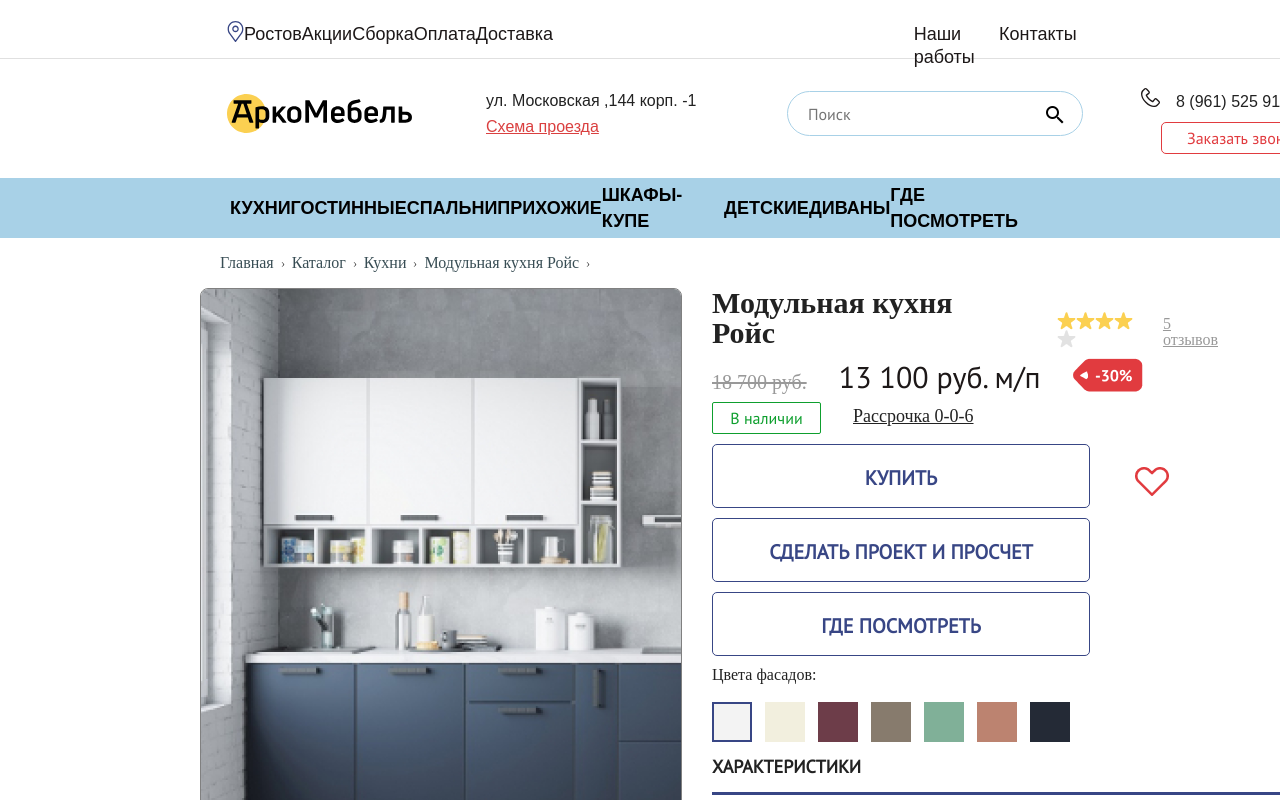
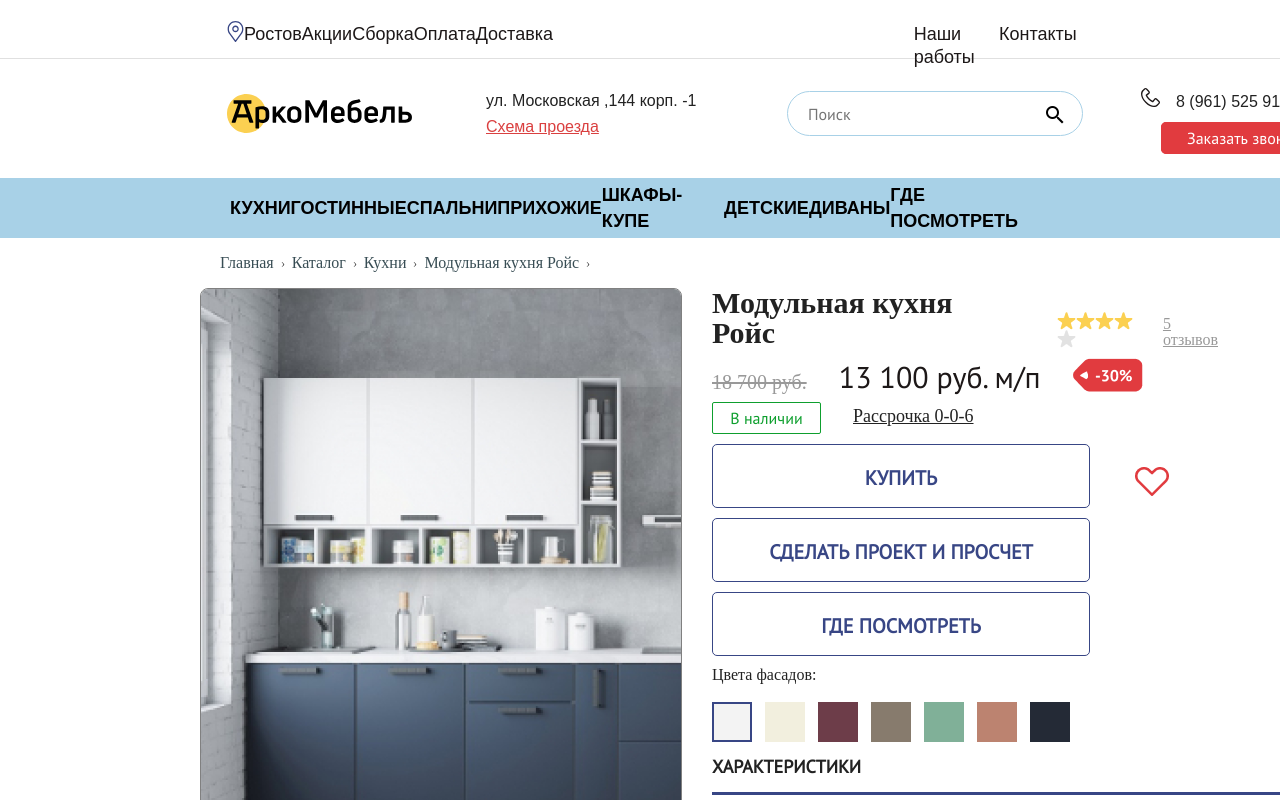
Before and after one commit to Andrey-streange41/remoteQuerryAndStatickDesignWebPage, a plain HTML site: page index.html in a window 1280 px wide. In both pictures the pointer is over the element "Заказать звонок". Shown: the top 800 px of the page. Drawn offline with Linux system fonts and the light colour scheme; no server answers; a web font is replaced by a local one.

Commit message:
Add fixed orderButton

```diff
--- a/assets/Header/header.css
+++ b/assets/Header/header.css
@@ -133,6 +133,10 @@ margin-right: 230px;
     min-width: 177px;
     cursor: pointer;
 }
+.order-button:hover{
+    background-color: #E13B3F;
+    color: white;
+}
 
 .geo::before{
 content: url(../Images/geo.svg);
```
Also changed, not shown: assets/Header/AboutUsInfo/index.js (line endings or trailing spaces), assets/Images/fillHeart.png (added).
